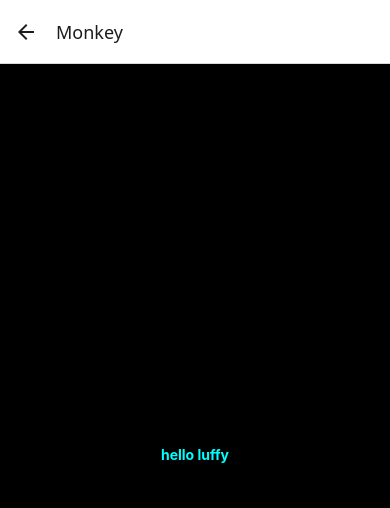
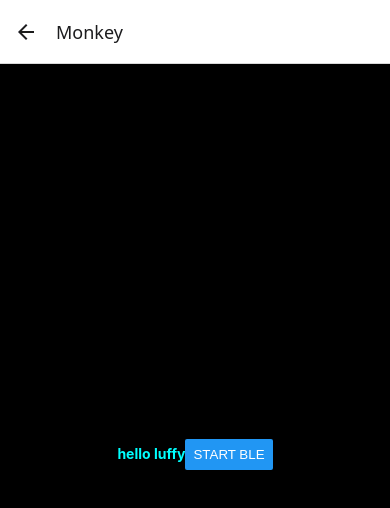
Before and after one commit to Atanwipro201/musync, a React Native app: screen /Monkey in a window 390 px wide. Shown: the top 508 px of the page. Built offline with nearby package versions, Linux system fonts and the light colour scheme.

Commit message:
before Day 6

```diff
--- /dev/null
+++ b/components/functions.js
@@ -0,0 +1,9 @@
+import BleManager from 'react-native-ble-manager';
+
+import { NativeModules, Platform } from 'react-native';
+export async function blestart() {
+    BleManager.start({ showAlert: false }).then(() => {
+        // Success code
+        console.log("Module initialized");
+      });
+}
--- a/package.json
+++ b/package.json
@@ -19,6 +19,7 @@
     "react": "18.3.1",
     "react-dom": "18.3.1",
     "react-native": "0.76.8",
+    "react-native-ble-manager": "^12.1.4",
     "react-native-gesture-handler": "^2.25.0",
     "react-native-safe-area-context": "^4.14.1",
     "react-native-screens": "~4.4.0",
--- a/screens/MonkeyScreen.js
+++ b/screens/MonkeyScreen.js
@@ -1,6 +1,9 @@
 import React from 'react';
 import { StyleSheet, Text, View } from 'react-native';
 import { useNavigation } from '@react-navigation/native';
+import { Button } from 'react-native-web';
+import { blestart } from '../components/functions';
+
 
 
 export default function MonkeyScreen() {
@@ -9,6 +12,7 @@ export default function MonkeyScreen() {
     <View style={styles.container}>
     <Text style={styles.imptext}>
         hello luffy
+        <Button title='start ble' style={styles.nativeButton} onPress={() => blestart()} />
     </Text>
     </View>
   );
```
Also changed, not shown: 1 other file (tests, documents, lock files or other folders).
